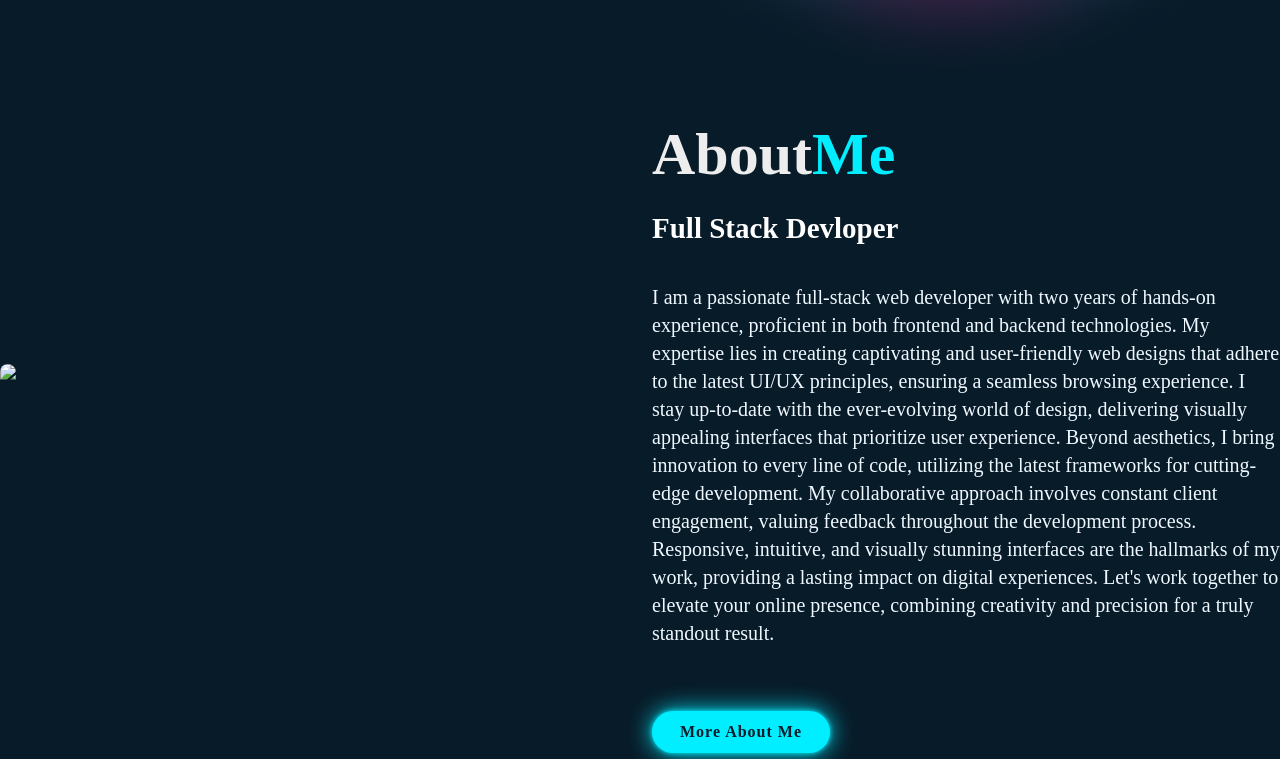
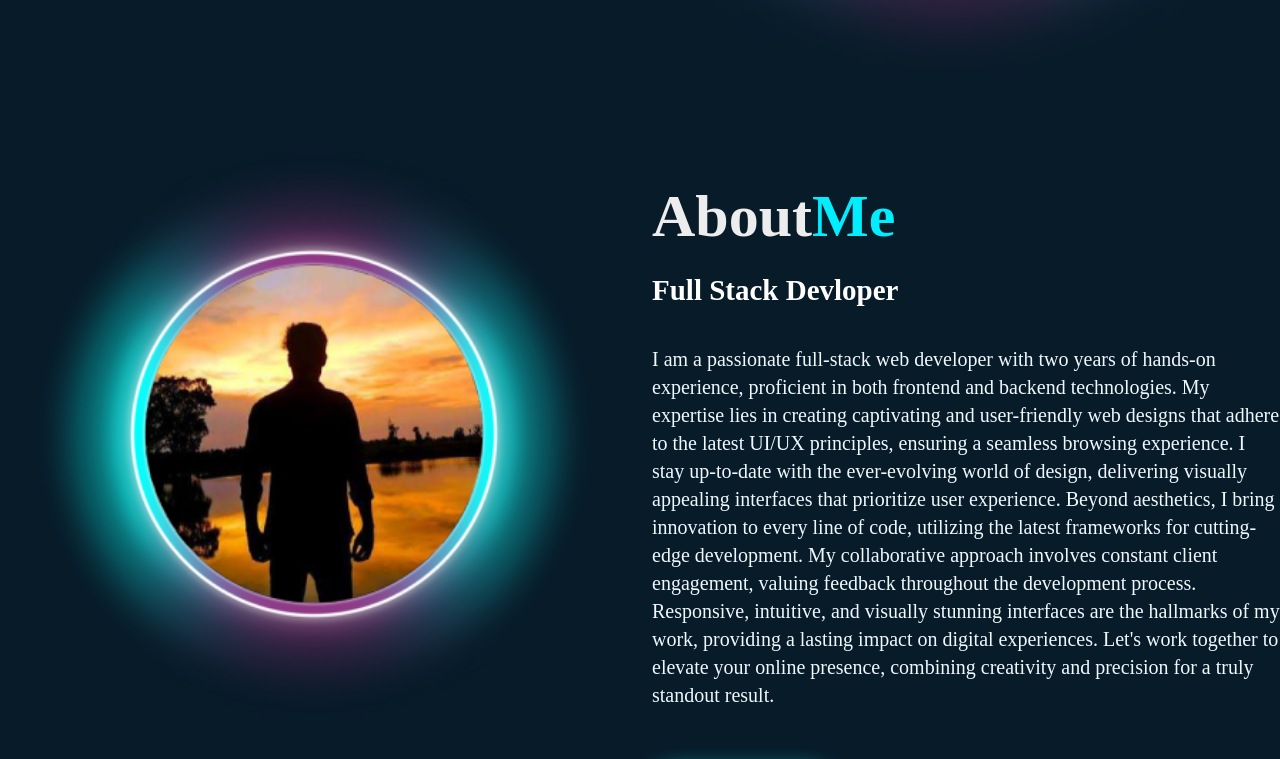
Before and after one commit to rakeshsarkar9711/Portfolio, a plain HTML site: page index.html in a window 1280 px wide. Shown: the part 680-1439 px from the top of the page. Drawn offline with nearby package versions, Linux system fonts and the light colour scheme.

Commit message:
Update index.html

```diff
--- a/index.html
+++ b/index.html
@@ -106,7 +106,7 @@
     </section>
     <section class="about" id="about">
         <div class="about-img">
-            <img src="images/img2.png">
+            <img src="img2.png">
         </div>
         <div class="about-text">
             <h2>About<span>Me</span></h2>
```
